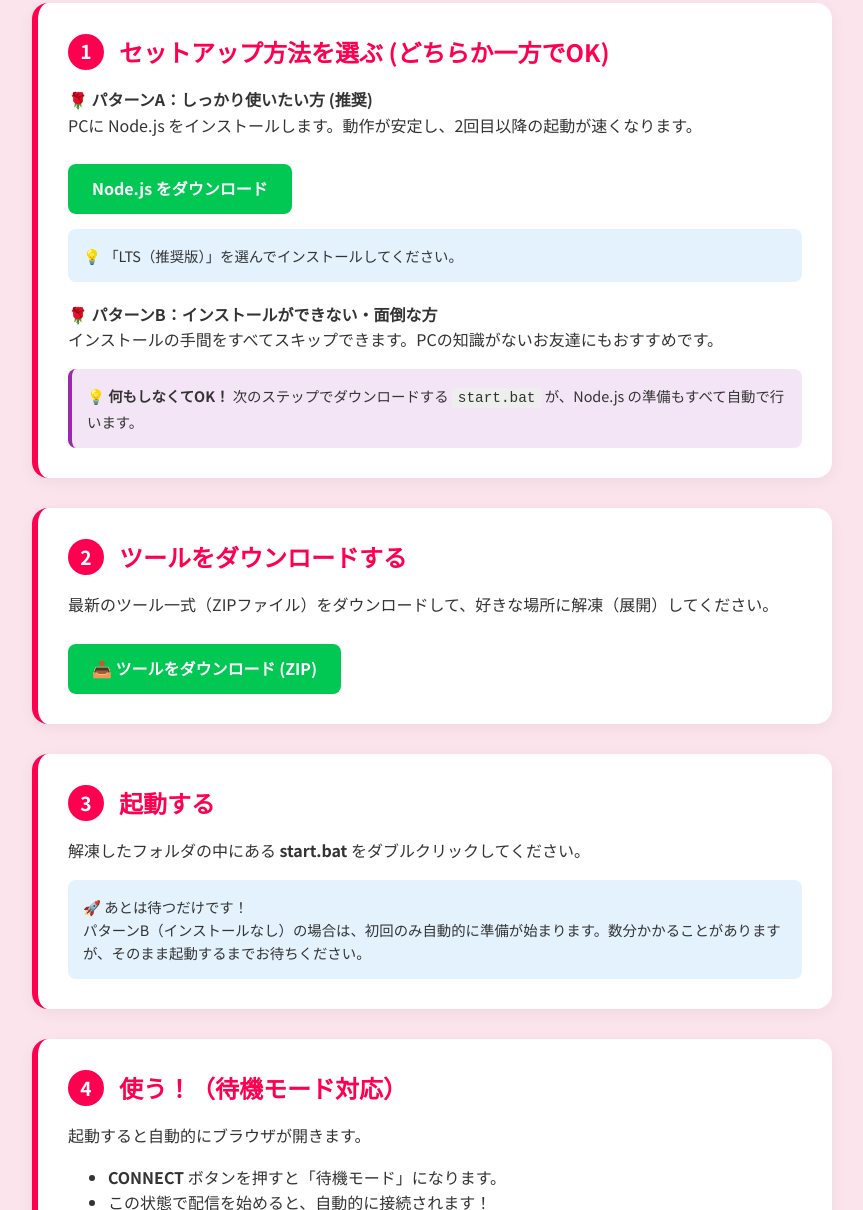
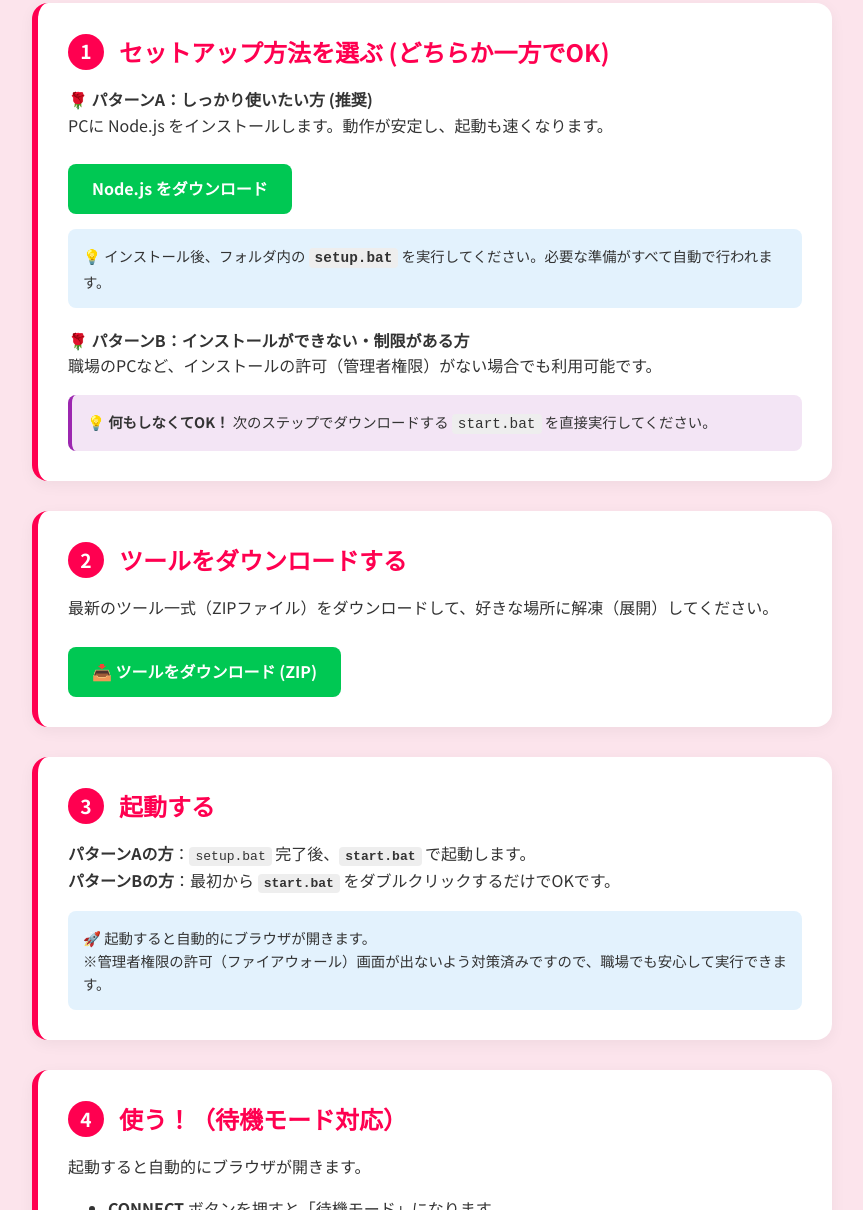
Before and after one commit to cooowabungaaa-hue/tiktok-rose-counter, a website: page docs/index.html in a window 1280 px wide. Shown: the part 239-1449 px from the top of the page, without its empty margins (208-1071 px from the left). Drawn offline with Linux system fonts and the light colour scheme.

Commit message:
Update docs with setup.bat info and finalize server/start fixes

```diff
--- a/docs/index.html
+++ b/docs/index.html
@@ -116,16 +116,16 @@
             </div>
 
             <p><strong>🌹 パターンA：しっかり使いたい方 (推奨)</strong><br>
-                PCに Node.js をインストールします。動作が安定し、2回目以降の起動が速くなります。</p>
+                PCに Node.js をインストールします。動作が安定し、起動も速くなります。</p>
             <a href="https://nodejs.org/" target="_blank" class="btn">Node.js をダウンロード</a>
             <div class="info-box">
-                💡 「LTS（推奨版）」を選んでインストールしてください。
+                💡 インストール後、フォルダ内の <strong><code>setup.bat</code></strong> を実行してください。必要な準備がすべて自動で行われます。
             </div>
 
-            <p style="margin-top: 20px;"><strong>🌹 パターンB：インストールができない・面倒な方</strong><br>
-                インストールの手間をすべてスキップできます。PCの知識がないお友達にもおすすめです。</p>
+            <p style="margin-top: 20px;"><strong>🌹 パターンB：インストールができない・制限がある方</strong><br>
+                職場のPCなど、インストールの許可（管理者権限）がない場合でも利用可能です。</p>
             <div class="info-box" style="background-color: #f3e5f5; border-left: 4px solid #9c27b0;">
-                💡 <strong>何もしなくてOK！</strong> 次のステップでダウンロードする <code>start.bat</code> が、Node.js の準備もすべて自動で行います。
+                💡 <strong>何もしなくてOK！</strong> 次のステップでダウンロードする <code>start.bat</code> を直接実行してください。
             </div>
         </div>
 
@@ -144,10 +144,12 @@
                 <div class="step-number">3</div>
                 <div>起動する</div>
             </div>
-            <p>解凍したフォルダの中にある <strong>start.bat</strong> をダブルクリックしてください。</p>
+            <p><strong>パターンAの方</strong>：<code>setup.bat</code> 完了後、<strong><code>start.bat</code></strong> で起動します。<br>
+                <strong>パターンBの方</strong>：最初から <strong><code>start.bat</code></strong> をダブルクリックするだけでOKです。
+            </p>
             <div class="info-box">
-                🚀 あとは待つだけです！<br>
-                パターンB（インストールなし）の場合は、初回のみ自動的に準備が始まります。数分かかることがありますが、そのまま起動するまでお待ちください。
+                🚀 起動すると自動的にブラウザが開きます。<br>
+                ※管理者権限の許可（ファイアウォール）画面が出ないよう対策済みですので、職場でも安心して実行できます。
             </div>
         </div>
 
```
